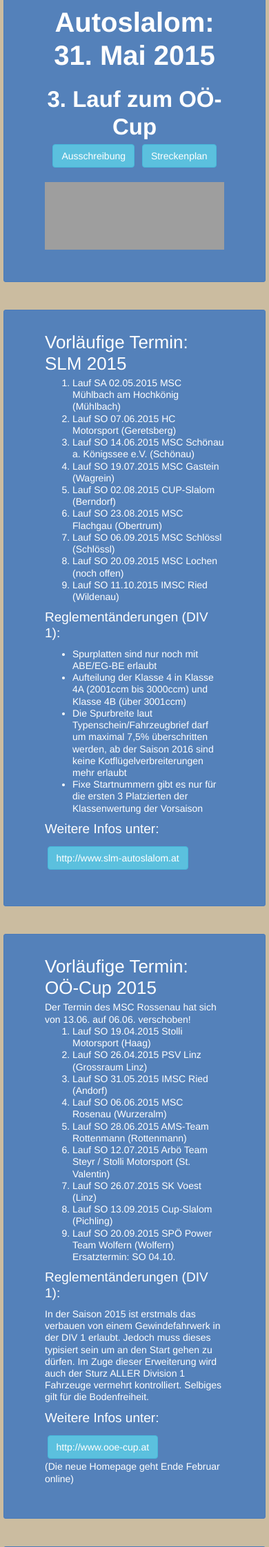
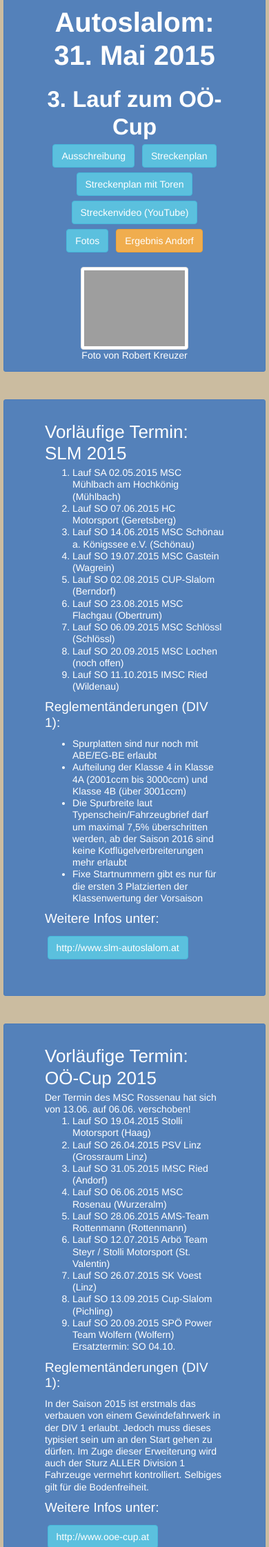
Before and after one commit to mpreis/www-imsc, a PHP site: page / in a window 390 px wide. Shown: the part 463-2706 px from the top of the page at 69% size. Run offline with PHP 8.4, Linux system fonts and the light colour scheme; data that the repository does not hold is empty; some libraries are stand-ins or nearby versions; grey boxes are pictures that could not be loaded.

Commit message:
add results of andorf

```diff
--- a/headinc.php
+++ b/headinc.php
@@ -5,7 +5,6 @@
 
 <link rel="shortcut icon" href="../imgs/favicon.png">
 <link rel="stylesheet" href="../css/bootstrap.min.css">
-<!-- <link rel="stylesheet" href="../css/bootstrap-theme.min.css"> -->
 
 <link href="../css/lightbox_dark.css" rel="stylesheet">
 
--- a/index.php
+++ b/index.php
@@ -73,22 +73,37 @@
 					<div class="col-sm-12">
 						<div class="fb-feed-background">&nbsp;</div>
 						<div class="my_section fb-feed">
-							<div class="col-sm-12 text-center">
+							<div class="col-sm-6 text-center">
 								<h1>Autoslalom: 31. Mai 2015</h1>
 								<h2>3. Lauf zum OÖ-Cup</h2>
-								<a href="./docs/2015/ooe_aus_03_imsc_ried.pdf" target="_blank" class="btn btn-info">Ausschreibung</a>
-								<a href="./docs/2015/ooe_strecke_03_imsc_ried.pdf" target="_blank" class="btn btn-info">Streckenplan</a>
+								<a href="https://drive.google.com/file/d/0B654bLSSYZ6GdG51dWQ5VnkzU1k/view?usp=sharing"
+									target="_blank" class="btn btn-info">Ausschreibung</a>
+
+								<a href="https://drive.google.com/file/d/0B654bLSSYZ6GQkVDWEN3MXF2VkU/view?usp=sharing"
+									target="_blank" class="btn btn-info">Streckenplan</a>
+
+								<a href="https://drive.google.com/file/d/0Byem0W0PppU-dlBzMU02TGhocGM/view?usp=sharing"
+									target="_blank" class="btn btn-info">Streckenplan mit Toren</a>
+
+								<a href="https://www.youtube.com/watch?v=6WVxooyTIPM"
+									target="_blank" class="btn btn-info">Streckenvideo (YouTube)</a>
+
+								<a href="https://plus.google.com/photos/109124545640923797926/albums/6155115986562509649?banner=pwa&amp;authkey=CNbEsdbv68_E-QE"
+									target="_blank" class="btn btn-info">Fotos</a>
+
+								<a href="https://drive.google.com/file/d/0Byem0W0PppU-QzVXdG1NenJTTms/view?usp=sharing"
+									target="_blank" class="btn btn-warning">Ergebnis Andorf</a>
+
 								<br>
 								<br>
 							</div>
 
-							<div class="col-sm-12">
-								<div class="google-maps">
-									<iframe src="https://www.google.com/maps/embed?pb=!1m18!1m12!1m3!1d169903.85522255412!2d13.721677102734011!3d48.28846881022645!2m3!1f0!2f0!3f0!3m2!1i1024!2i768!4f13.1!3m3!1m2!1s0x477469305be473b7%3A0x87486fa7e9bdccdf!2sBasling+10%2C+4770+Andorf!5e0!3m2!1sde!2sat!4v1431943464970"
-										width="500" height="400"
-										frameborder="0" style="border:0">
-									</iframe>
-								</div>
+							<div class="col-sm-6 text-center">
+								<img src="https://lh5.googleusercontent.com/-_DMv9SIwqMw/VWu2XONalvI/AAAAAAAArqE/ICChnZSzR58/w1702-h1134-no/ZR1G1761.JPG"
+									width="500" alt="Foto von Robert Kreuzer" class="img-thumbnail img-responsive">
+								<br>
+								Foto von Robert Kreuzer
+								<br>
 							</div>
 						</div>
 					</div>
@@ -220,12 +235,18 @@
 						<div class="fb-feed-background">&nbsp;</div>
 						<div class="my_section fb-feed">
 							<h3>Ergebnisse 2014:</h3>
-							<a href="./docs/2014/erg_08_imsc_ried.pdf" target="_blank" class="btn btn-info">Ergebnis IMSC</a>
-							<a href="./docs/2014/ooe_gesamt.pdf" target="_blank" class="btn btn-info">Ergebnis O&Ouml;-Cup</a>
+							<a href="https://drive.google.com/file/d/0B654bLSSYZ6GZVhxaVBId2pBY3M/view?usp=sharing"
+								target="_blank" class="btn btn-info">Ergebnis IMSC</a>
+
+							<a href="https://drive.google.com/file/d/0B654bLSSYZ6GYjFDTjF1b3FlbUk/view?usp=sharing"
+								target="_blank" class="btn btn-info">Ergebnis O&Ouml;-Cup</a>
+
 							<br />
 							<br />
-							<a href="./docs/2014/slm_gesamt.pdf" target="_blank" class="btn btn-info">Ergebnis SLM (Division) </a>
-							<a href="./docs/2014/slm_gesamt_klassen.pdf" target="_blank" class="btn btn-info">Ergebnis SLM (Klassen) </a>
+							<a href="https://drive.google.com/file/d/0B654bLSSYZ6GSG1xS1lqMmllWGM/view?usp=sharing"
+								target="_blank" class="btn btn-info">Ergebnis SLM (Division) </a>
+							<a href="https://drive.google.com/file/d/0B654bLSSYZ6GMkxnV2ItNEZadlU/view?usp=sharing"
+								target="_blank" class="btn btn-info">Ergebnis SLM (Klassen) </a>
 							<br />
 							<br />
 						</div>
```
Also changed, not shown: imgs/favicon.png, imgs/favicon_small.png (deleted), 6 other files.
